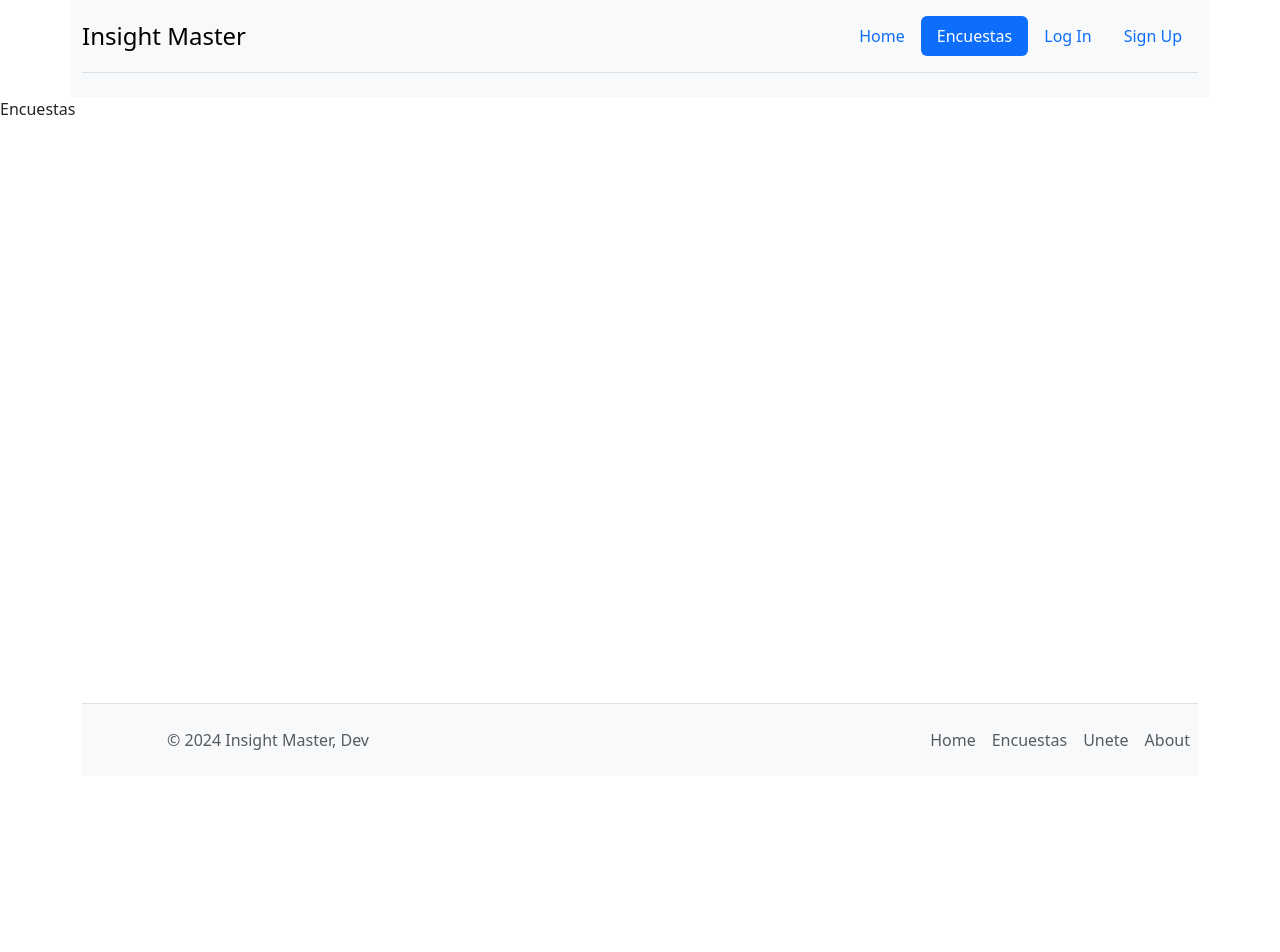
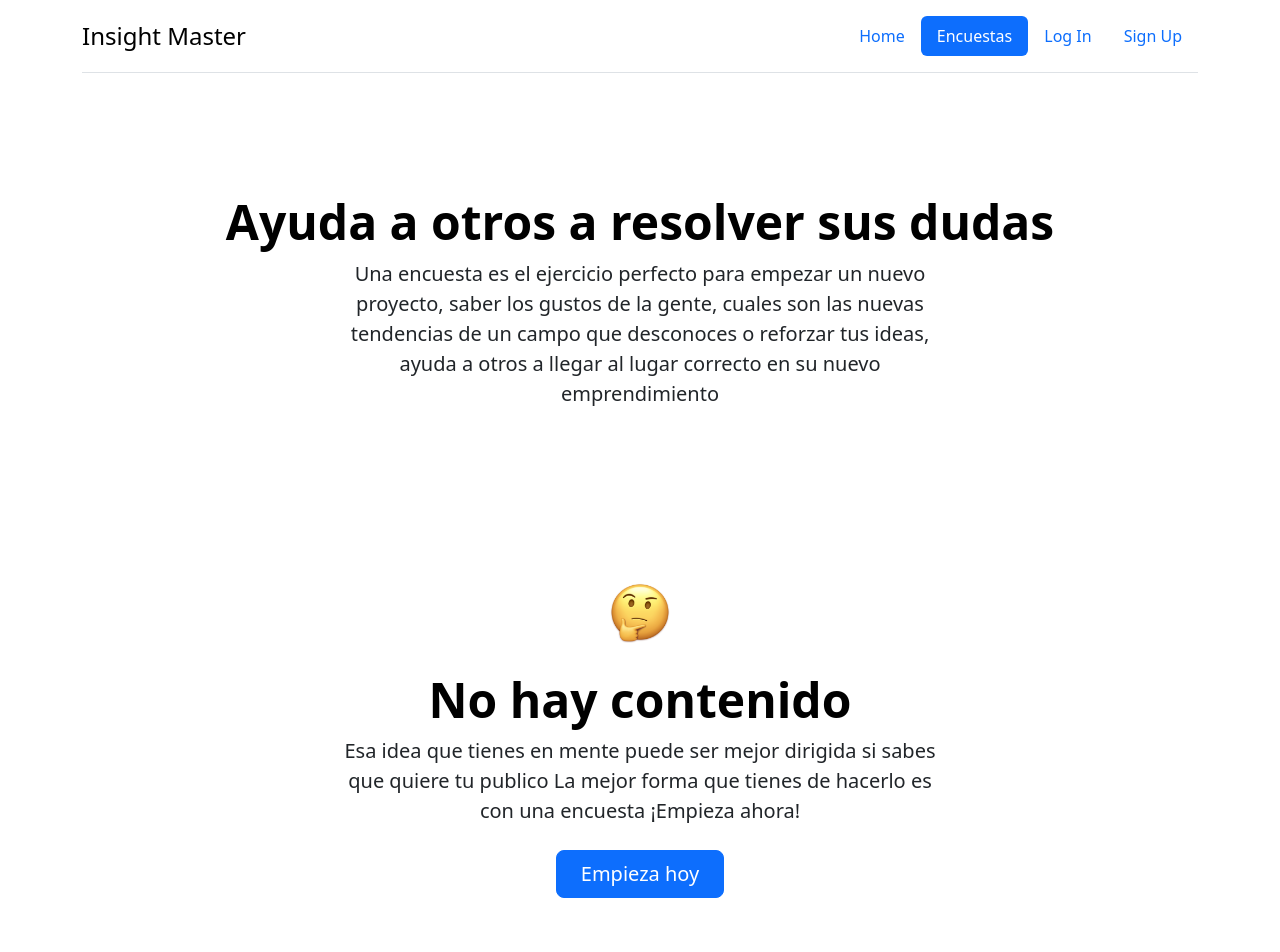
Before and after one commit to grupo-33-devf/equipo2, a React (Vite) app in the folder frontend/: page /encuestas in a window 1280 px wide. Shown: the top 952 px of the page. Before the commit the page ends 800 px from the top, so only its background shows below. Built offline with nearby package versions, Linux system fonts and the light colour scheme.

Commit message:
NoContent component

```diff
--- a/frontend/src/App.css
+++ b/frontend/src/App.css
@@ -17,7 +17,7 @@ body {
 /* Header y Footer */
 header {
   position: sticky;
-  background-color: #f8f9fa;
+  background-color: white;
   top: 0;
   z-index: 1000;
   width: 100%;
--- /dev/null
+++ b/frontend/src/Components/NoContent/NoContent.jsx
@@ -0,0 +1,33 @@
+import React from 'react'
+import emoji_pensando from '../../assets/emoji_pensando.png'
+
+const NoContent = () => {
+    return (
+        <div className="px-4 py-5 my-5 text-center">
+            <img
+                className="d-block mx-auto mb-4"
+                src={emoji_pensando}
+                alt=""
+                width={72}
+                height={70}
+            />
+            <h1 className="display-5 fw-bold text-body-emphasis">No hay contenido</h1>
+            <div className="col-lg-6 mx-auto">
+                <p className="lead mb-4">
+                    Esa idea que tienes en mente puede ser mejor dirigida si sabes que quiere tu publico
+                    La mejor forma que tienes de hacerlo es con una encuesta ¡Empieza ahora!
+                </p>
+                <div className="d-grid gap-2 d-sm-flex justify-content-sm-center">
+                    <a href="/signup">
+                        <button type="button" className="btn btn-primary btn-lg px-4 gap-3">
+                            Empieza hoy
+                        </button>
+                    </a>
+                </div>
+            </div>
+        </div>
+
+    )
+}
+
+export default NoContent
--- a/frontend/src/Pages/Encuestas.jsx
+++ b/frontend/src/Pages/Encuestas.jsx
@@ -1,8 +1,24 @@
 import React from 'react'
+import NoContent from '../Components/NoContent/NoContent'
 
 const Encuestas = () => {
     return (
-        <main>Encuestas</main>
+        <main>
+            <div className="px-4 py-5 my-5 text-center">
+                <h1 className="display-5 fw-bold text-body-emphasis">Ayuda a otros a resolver sus dudas</h1>
+                <div className="col-lg-6 mx-auto">
+                    <p className="lead mb-4">
+                        Una encuesta es el ejercicio perfecto para empezar un nuevo proyecto,
+                        saber los gustos de la gente, cuales son las nuevas tendencias de un campo
+                        que desconoces o reforzar tus ideas, ayuda a otros a llegar al lugar correcto
+                        en su nuevo emprendimiento
+                    </p>
+                </div>
+            </div>
+
+            <NoContent />
+
+        </main>
     )
 }
 
--- a/frontend/src/Pages/Home.jsx
+++ b/frontend/src/Pages/Home.jsx
@@ -13,12 +13,16 @@ const Home = () => {
                         personalizadas y de alta calidad.
                     </p>
                     <div className="d-grid gap-2 d-sm-flex justify-content-sm-center mb-5">
+                        <a href="/signin">
                             <button type="button" className="btn btn-primary btn-lg px-4 me-sm-3">
                                 Empieza hoy
                             </button>
+                        </a>
+                        <a href="/encuestas">
                             <button type="button" className="btn btn-outline-secondary btn-lg px-4">
                                 Ayuda a otros
                             </button>
+                        </a>
                     </div>
                 </div>
                 <div className="overflow-hidden" style={{ maxHeight: "30vh" }}>
--- a/frontend/src/Pages/MisEncuestas.jsx
+++ b/frontend/src/Pages/MisEncuestas.jsx
@@ -1,8 +1,12 @@
 import React from 'react'
+import NoContent from '../Components/NoContent/NoContent'
 
 const MisEncuestas = () => {
     return (
-        <main>Mis Encuestas</main>
+        <main>
+            <NoContent />
+        </main>
+
     )
 }
 
```
Also changed, not shown: frontend/src/assets/emoji_pensando.png (added). Lines whose indentation alone changed are shown as unchanged.
